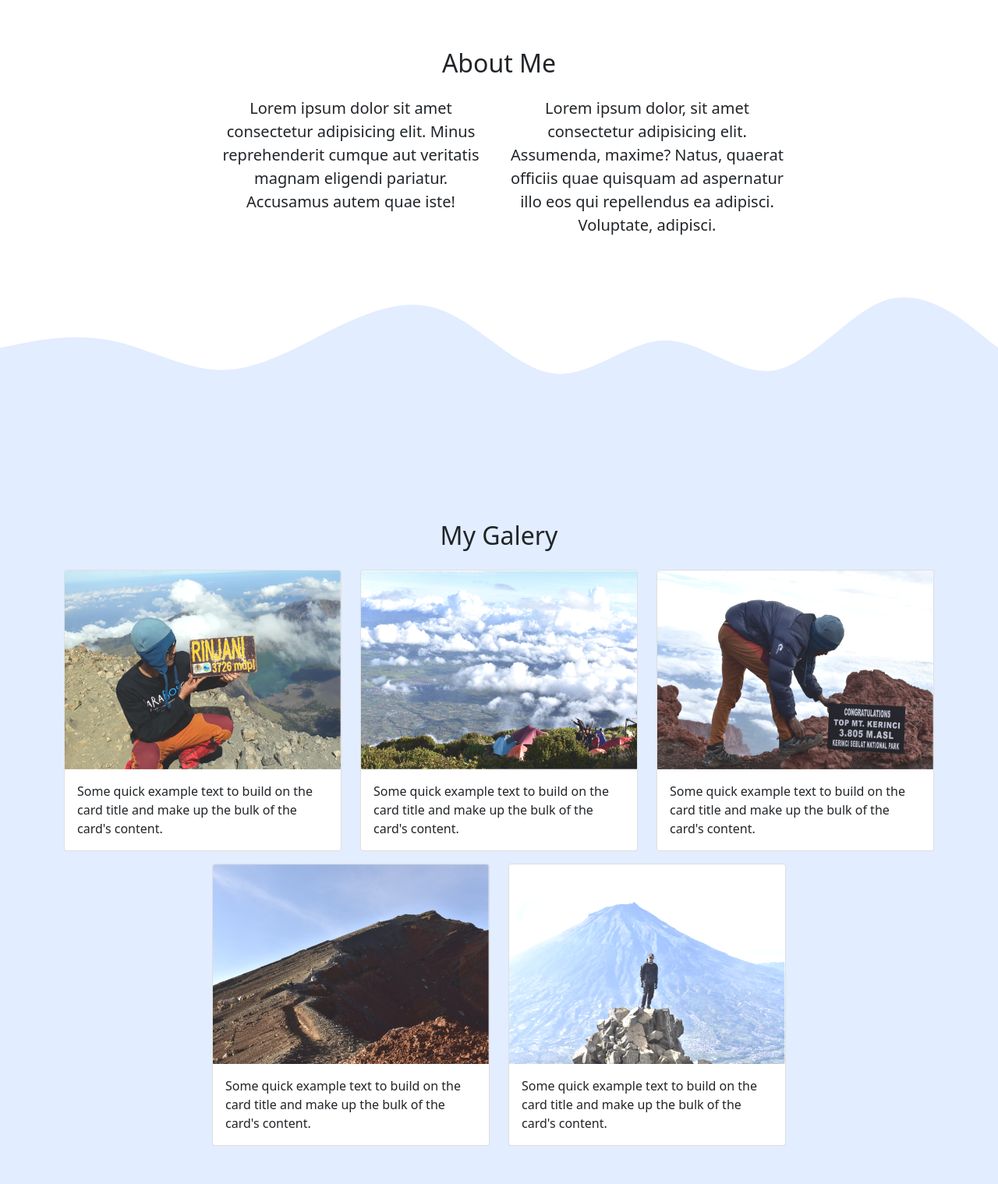
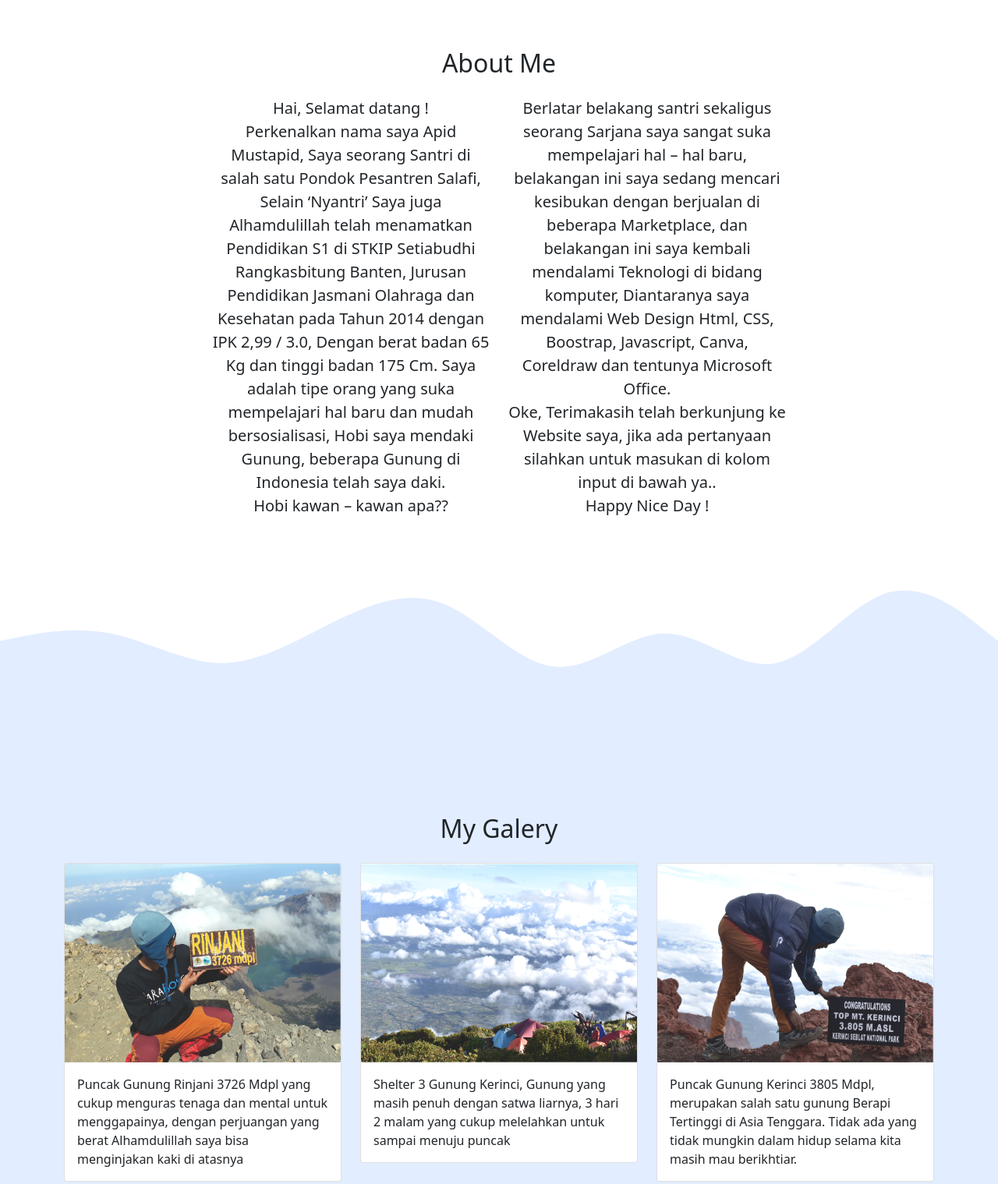
Before and after one commit to apidmustapid/apidmustapid.github.io, a plain HTML site: page index.html in a window 1280 px wide. Shown: the part 720-2239 px from the top of the page at 78% size. Drawn offline with nearby package versions, Linux system fonts and the light colour scheme.

Commit message:
mengubah deskripsi tentang

```diff
--- a/index.html
+++ b/index.html
@@ -14,7 +14,6 @@
     <!-- My Css -->
     <link rel="stylesheet" href="style.css" />
     <title>My Portfolio</title>
-
   </head>
   <body id="home">
     <!-- navbar -->
@@ -69,9 +68,22 @@
         </div>
         <div class="row justify-content-center fs-5 text-center">
           <div class="col-md-4">
-            <p>Lorem ipsum dolor sit amet consectetur adipisicing elit. Minus reprehenderit cumque aut veritatis magnam eligendi pariatur. Accusamus autem quae iste!</p>
+            <p>
+              Hai, Selamat datang ! <br />
+              Perkenalkan nama saya Apid Mustapid, Saya seorang Santri di salah satu Pondok Pesantren Salafi, Selain ‘Nyantri’ Saya juga Alhamdulillah telah menamatkan Pendidikan S1 di STKIP Setiabudhi Rangkasbitung Banten, Jurusan
+              Pendidikan Jasmani Olahraga dan Kesehatan pada Tahun 2014 dengan IPK 2,99 / 3.0, Dengan berat badan 65 Kg dan tinggi badan 175 Cm. Saya adalah tipe orang yang suka mempelajari hal baru dan mudah bersosialisasi, Hobi saya
+              mendaki Gunung, beberapa Gunung di Indonesia telah saya daki. <br />
+              Hobi kawan – kawan apa??
+            </p>
           </div>
-          <div class="col-md-4">Lorem ipsum dolor, sit amet consectetur adipisicing elit. Assumenda, maxime? Natus, quaerat officiis quae quisquam ad aspernatur illo eos qui repellendus ea adipisci. Voluptate, adipisci.</div>
+          <div class="col-md-4">
+            <p>
+              Berlatar belakang santri sekaligus seorang Sarjana saya sangat suka mempelajari hal – hal baru, belakangan ini saya sedang mencari kesibukan dengan berjualan di beberapa Marketplace, dan belakangan ini saya kembali mendalami
+              Teknologi di bidang komputer, Diantaranya saya mendalami Web Design Html, CSS, Boostrap, Javascript, Canva, Coreldraw dan tentunya Microsoft Office. <br />
+              Oke, Terimakasih telah berkunjung ke Website saya, jika ada pertanyaan silahkan untuk masukan di kolom input di bawah ya.. <br />
+              Happy Nice Day !
+            </p>
+          </div>
         </div>
       </div>
       <svg xmlns="http://www.w3.org/2000/svg" viewBox="0 0 1440 320">
@@ -96,7 +108,7 @@
             <div class="card">
               <img src="img/galery/1.png" class="card-img-top" alt="Puncak Rinjani" />
               <div class="card-body">
-                <p class="card-text">Some quick example text to build on the card title and make up the bulk of the card's content.</p>
+                <p class="card-text">Puncak Gunung Rinjani 3726 Mdpl yang cukup menguras tenaga dan mental untuk menggapainya, dengan perjuangan yang berat Alhamdulillah saya bisa menginjakan kaki di atasnya</p>
               </div>
             </div>
           </div>
@@ -104,7 +116,7 @@
             <div class="card">
               <img src="img/galery/2.png" class="card-img-top" alt="Mt.Kerinci" />
               <div class="card-body">
-                <p class="card-text">Some quick example text to build on the card title and make up the bulk of the card's content.</p>
+                <p class="card-text">Shelter 3 Gunung Kerinci, Gunung yang masih penuh dengan satwa liarnya, 3 hari 2 malam yang cukup melelahkan untuk sampai menuju puncak</p>
               </div>
             </div>
           </div>
@@ -112,7 +124,7 @@
             <div class="card">
               <img src="img/galery/3.png" class="card-img-top" alt="Puncak Kerinci" />
               <div class="card-body">
-                <p class="card-text">Some quick example text to build on the card title and make up the bulk of the card's content.</p>
+                <p class="card-text">Puncak Gunung Kerinci 3805 Mdpl, merupakan salah satu gunung Berapi Tertinggi di Asia Tenggara. Tidak ada yang tidak mungkin dalam hidup selama kita masih mau berikhtiar.</p>
               </div>
             </div>
           </div>
@@ -120,7 +132,7 @@
             <div class="card">
               <img src="img/galery/4.png" class="card-img-top" alt="Mt.Rinjani" />
               <div class="card-body">
-                <p class="card-text">Some quick example text to build on the card title and make up the bulk of the card's content.</p>
+                <p class="card-text">Hobi yang terpendam tidak dapat terbendung ketika melihat pemandangan yang Eksotis seperti ini, Photografer, Leter S Puncak Rinjani</p>
               </div>
             </div>
           </div>
@@ -128,7 +140,7 @@
             <div class="card">
               <img src="img/galery/5.png" class="card-img-top" alt="Mt.sindoro" />
               <div class="card-body">
-                <p class="card-text">Some quick example text to build on the card title and make up the bulk of the card's content.</p>
+                <p class="card-text">Batu Tatah Gunung Sindoro, yang berhadapan langsung dengan Gunung Sumbing, Wonosobo memang kota Gunung. Saya akan kembali !</p>
               </div>
             </div>
           </div>
```
